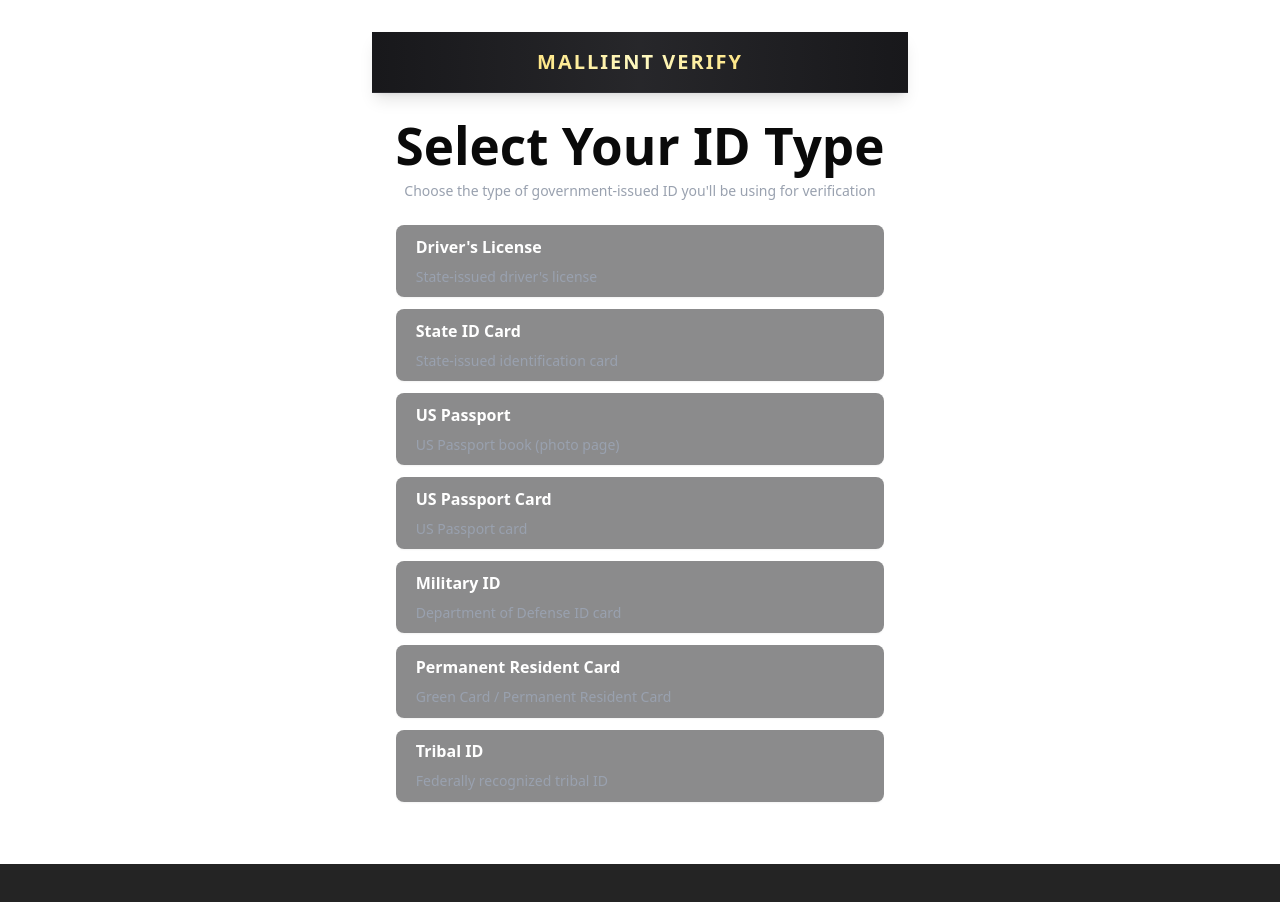
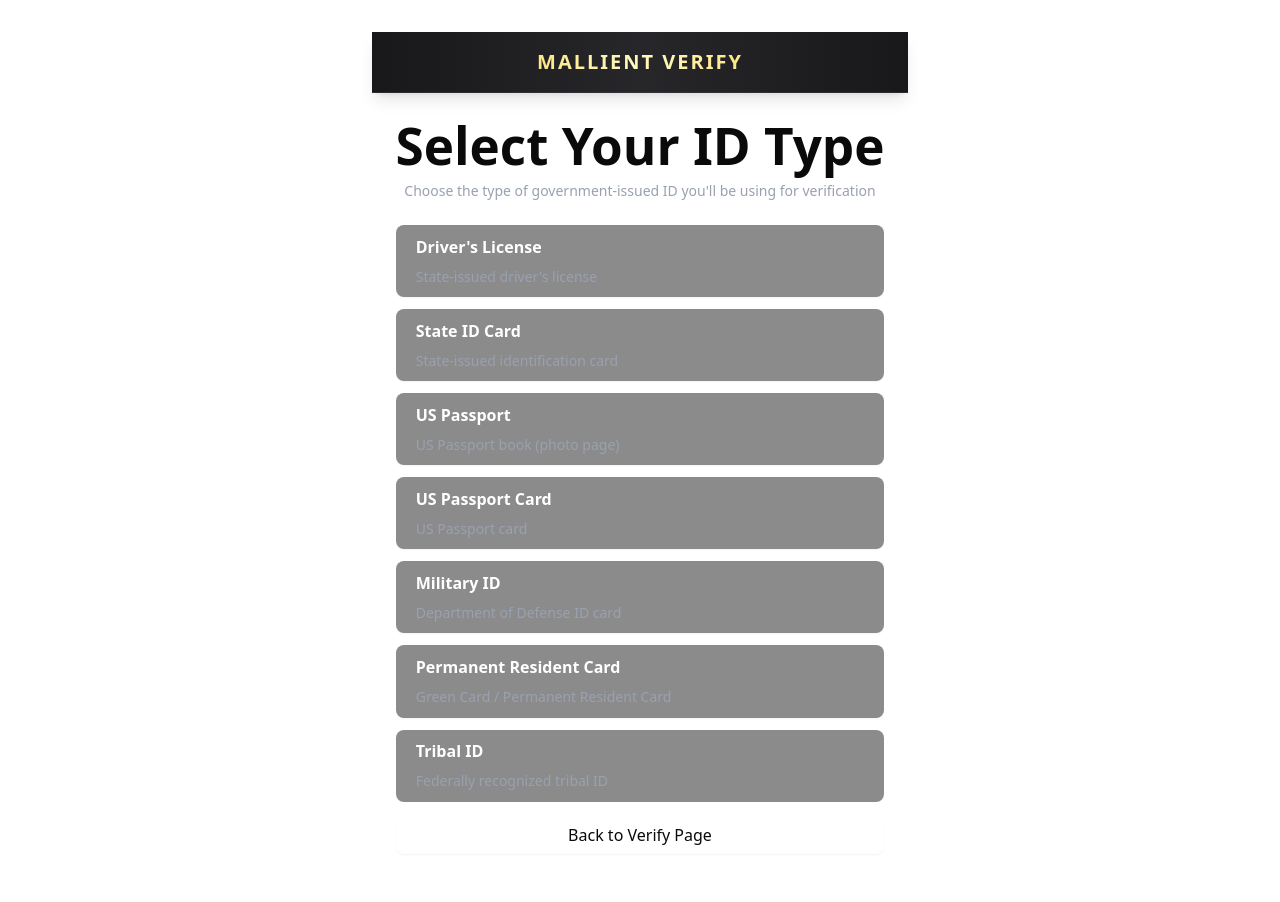
Before and after one commit to mallient/mallient-verify-ui, a React (Vite) app in the folder app/: page /mobile-verify in a window 1280 px wide. Shown: the top 902 px of the page. Before the commit the page ends 864 px from the top, so only its background shows below. Built offline with nearby package versions, Linux system fonts and the light colour scheme.

Commit message:
add back button to verify page

```diff
--- a/app/package.json
+++ b/app/package.json
@@ -14,6 +14,7 @@
     "@auth0/auth0-react": "^2.15.0",
     "@headlessui/react": "^2.2.9",
     "@heroicons/react": "^2.2.0",
+    "@reduxjs/toolkit": "^2.11.2",
     "@tailwindcss/vite": "^4.2.1",
     "class-variance-authority": "^0.7.1",
     "clsx": "^2.1.1",
@@ -23,6 +24,7 @@
     "radix-ui": "^1.4.3",
     "react": "^19.2.0",
     "react-dom": "^19.2.0",
+    "react-redux": "^9.2.0",
     "react-router-dom": "^7.13.1",
     "tailwind-merge": "^3.5.0",
     "tailwindcss": "^4.2.1"
--- a/app/src/components/verify/id-type-selection.tsx
+++ b/app/src/components/verify/id-type-selection.tsx
@@ -3,9 +3,10 @@ import { Button } from "../ui/button";
 
 interface IdTypeSelectionProps {
     onSelect: (idType: IdType) => void;
+    onBack?: () => void;
 }
 
-export const IdTypeSelection = ({ onSelect }: IdTypeSelectionProps) => {
+export const IdTypeSelection = ({ onSelect, onBack }: IdTypeSelectionProps) => {
     return (
         <div className="flex flex-col flex-1 p-6">
             <div className="mb-6">
@@ -30,6 +31,18 @@ export const IdTypeSelection = ({ onSelect }: IdTypeSelectionProps) => {
                     </Button>
                 ))}
             </div>
+
+            {onBack && (
+                <div className="mt-4">
+                    <Button
+                        onClick={onBack}
+                        variant="outline"
+                        className="w-full"
+                    >
+                        Back to Verify Page
+                    </Button>
+                </div>
+            )}
         </div>
     );
 };
--- a/app/src/components/verify/mobile-verify.tsx
+++ b/app/src/components/verify/mobile-verify.tsx
@@ -102,7 +102,7 @@ export const MobileVerify = ({ onComplete, onCancel }: MobileVerifyProps = {}) =
     const renderStep = () => {
         switch (state.step) {
             case "select_id_type":
-                return <IdTypeSelection onSelect={handleIdTypeSelect} />;
+                return <IdTypeSelection onSelect={handleIdTypeSelect} onBack={handleCancel} />;
 
             case "scan_front":
                 if (subStep === "instruction") {
```
Also changed, not shown: 2 other files (tests, documents, lock files or other folders).
